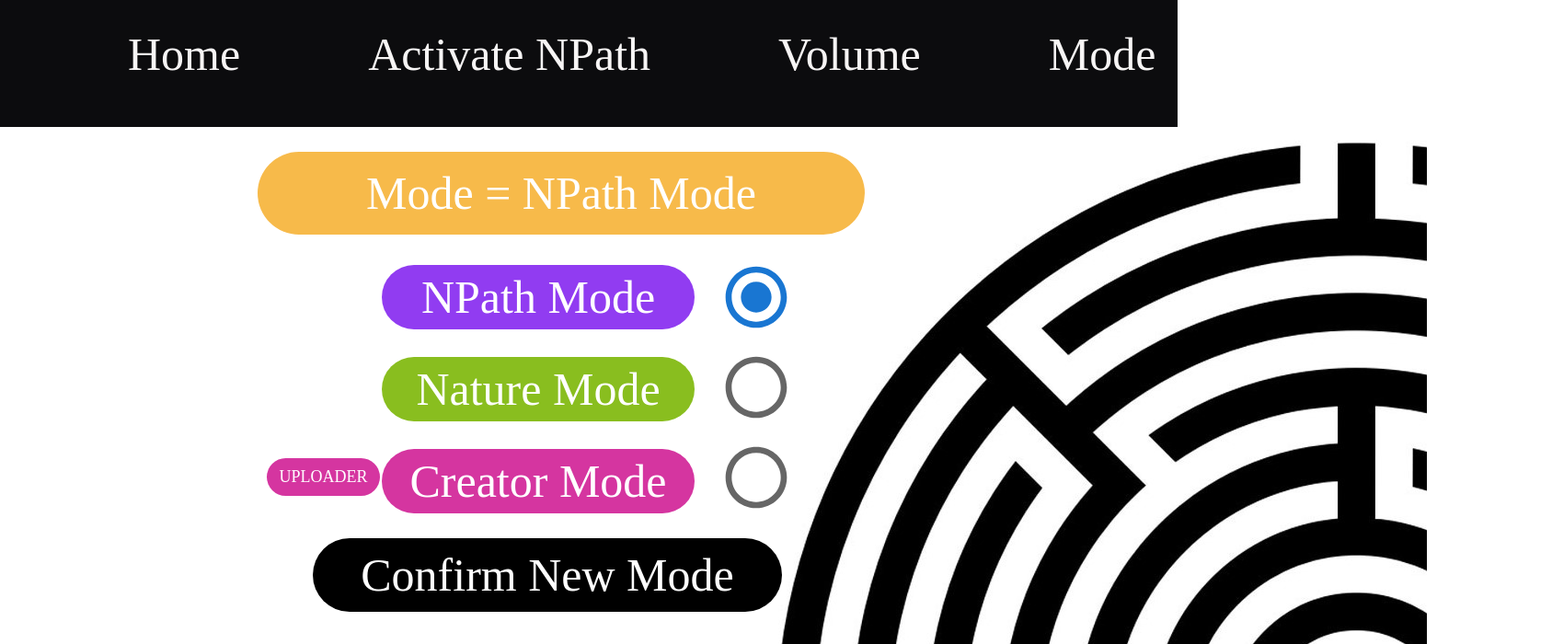
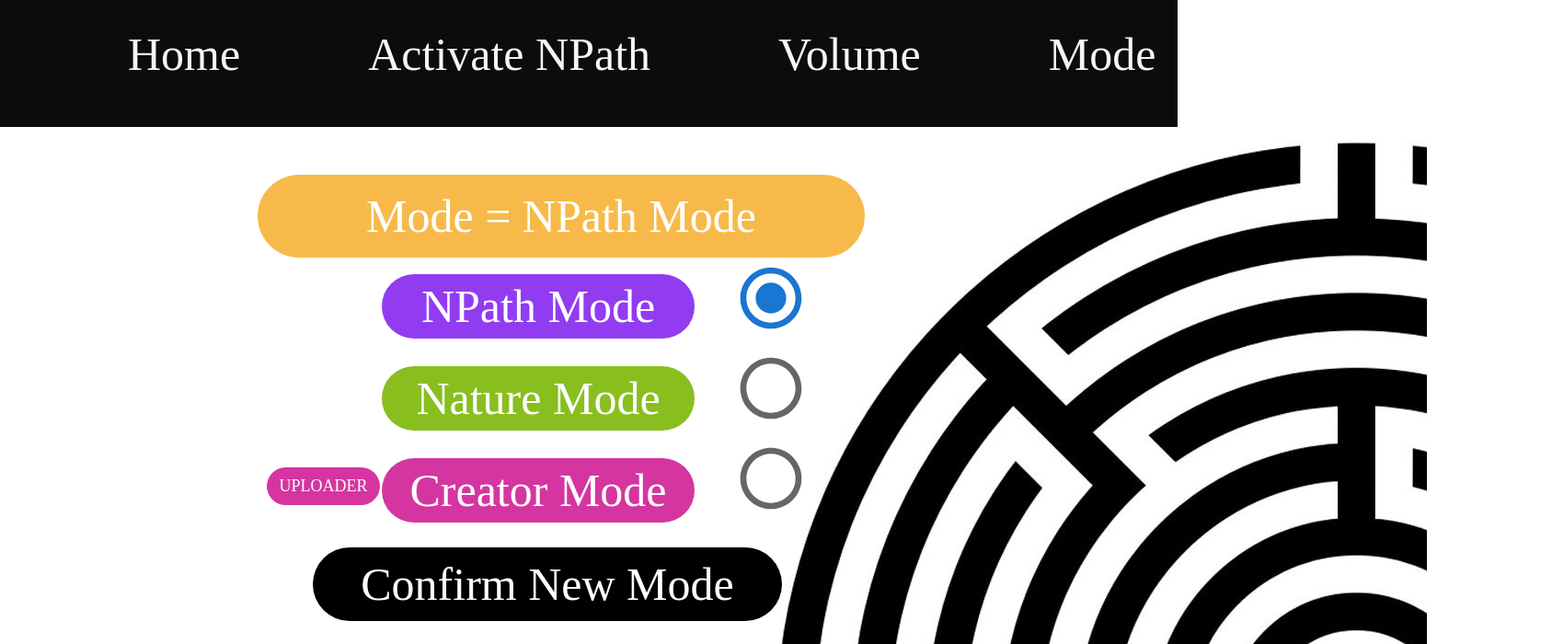
Before and after one commit to catburroughs/NPath, a React (Create React App) app in the folder Front_End/: page /mode in a window 1280 px wide. Shown: the top 700 px of the page at 92% size, 1687 px wide, since content can reach past the window. Built offline with nearby package versions, Linux system fonts and the light colour scheme; no server answers.

Commit message:
alerts put in for mode and volume

```diff
--- a/Front_End/src/Global.css
+++ b/Front_End/src/Global.css
@@ -39,7 +39,12 @@ a:active {
   padding: 20px;
 }
 
-
+.RadioContainer{
+  position:absolute;
+  padding: auto;
+  top: 275px;
+  left: 800px;
+}
 
 .Headline{
   position: absolute;
@@ -67,7 +72,7 @@ a:active {
 
 .ModeInput{
   left: 280px;
-  top: 165px;
+  top: 190px;
   height: 60px;
   position: absolute;
   overflow: visible;
--- a/Front_End/src/components/BackgroundImage/BackgroundImage.css
+++ b/Front_End/src/components/BackgroundImage/BackgroundImage.css
@@ -3,9 +3,13 @@
     top: -240px;
     left: -130px;
     z-index: -1;
+    -webkit-background-size: cover;
+    -moz-background-size: cover;
+    -o-background-size: cover;
     background-size: cover;
     overflow: hidden;
     display:flex;
     background-repeat: no-repeat;
 
+    /* todo:ask al for advice on background image*/
   }
--- a/Front_End/src/components/Buttons/SetModeButtons/SetModeButtons.css
+++ b/Front_End/src/components/Buttons/SetModeButtons/SetModeButtons.css
@@ -11,7 +11,7 @@
 
 .NPath_Mode {
     left: 415px;
-    top: 288px;
+    top: 298px;
     position: absolute;
     overflow: visible;
     width: 320px;
@@ -30,7 +30,7 @@
     display: block;
     position: absolute;
     z-index: 2;
-    top: 310px;
+    top: 320px;
     left: 70px;
     font-size: 18px;
     color: rgba(145,60,241,1);
@@ -38,7 +38,7 @@
 
 .Nature_Mode {
     left: 415px;
-    top: 388px;
+    top: 398px;
     position: absolute;
     overflow: visible;
     width: 320px;
@@ -57,7 +57,7 @@
     display: block;
     position: absolute;
     z-index: 2;
-    top: 410px;
+    top: 420px;
     left: 10px;
     font-size: 18px;
     color:rgba(137,190,31,1);
@@ -65,7 +65,7 @@
 
 .Creator_Mode {
     left: 415px;
-    top: 488px;
+    top: 498px;
     position: absolute;
     overflow: visible;
     z-index: 2;
@@ -85,7 +85,7 @@
     display: block;
     position: absolute;
     z-index: 2;
-    top: 505px;
+    top: 515px;
     left: 15px;
     font-size: 18px;
     color: rgba(213,53,160,1);
@@ -93,7 +93,7 @@
 
 .Upload_Button {
     left: 290px;
-    top: 498px;
+    top: 508px;
     position: absolute;
     overflow: visible;
     width: 103px;
@@ -112,7 +112,7 @@
 
 .ConfirmModeButton {
     left: 340px;
-    top: 585px;
+    top: 595px;
     position: absolute;
     overflow: visible;
     width: 480px;
@@ -136,7 +136,7 @@
     display: block;
     position: absolute;
     z-index: 2;
-    top: 620px;
+    top: 630px;
     left: 35px;
     font-size: 18px;
     color: Black;
--- a/Front_End/src/components/Buttons/SetModeButtons/SetModeRadio.css
+++ /dev/null
@@ -1,6 +0,0 @@
-#RadioContainer{
-    display: flex;
-    padding: auto;
-    top: 500px;
-    left: -300px;
-}
--- a/Front_End/src/components/Buttons/SetModeButtons/SetModeRadio.jsx
+++ b/Front_End/src/components/Buttons/SetModeButtons/SetModeRadio.jsx
@@ -3,7 +3,7 @@ import RadioGroup from '@mui/material/RadioGroup';
 import FormControlLabel from '@mui/material/FormControlLabel';
 import FormControl from '@mui/material/FormControl';
 import FormLabel from '@mui/material/FormLabel';
-import "./SetModeRadio.css"
+
 
 
 export default function ControlledRadioButtonsGroup({ currentmode, setCurrentMode}) {
@@ -11,20 +11,13 @@ export default function ControlledRadioButtonsGroup({ currentmode, setCurrentMod
 
   return (
 
-    <FormControl>
+    <FormControl >
       <FormLabel id="controlled-radio-buttons-group"></FormLabel>
       <RadioGroup
         aria-labelledby="demo-controlled-radio-buttons-group"
         value = {currentmode}
         onChange={(event, value) => {setCurrentMode(parseInt(value))}}
         sx={{
-
-            pt: 17,
-            pl: 75,
-            pr: 20,
-            mb: 2,
-            ml: 23,
-            mr: 80,
             '& .MuiSvgIcon-root': {
                 fontSize: 80}
           }}
--- a/Front_End/src/pages/SetModePage.jsx
+++ b/Front_End/src/pages/SetModePage.jsx
@@ -1,5 +1,5 @@
 import "../Global.css";
-
+import Alert from '@mui/material/Alert';
 import BackgroundImage from "../components/BackgroundImage/BackgroundImage";
 import SetModeButtons from "../components/Buttons/SetModeButtons/SetModeButtons";
 import SendMode from "../components/Functions/SendMode";
@@ -17,6 +17,8 @@ import ConfirmModeButton from  "../components/Buttons/SetModeButtons/ConfirmMode
 function SetModePage() {
   let location = useLocation();
   const [currentmode, setCurrentMode] = useState(1)
+  const [alert, setAlert] = useState(false);
+
 
   useEffect(() => {
     // do stuff
@@ -35,12 +37,15 @@ function SetModePage() {
 function handleClick(e) {
   {e.preventDefault();
     SendMode(currentmode)
+    setAlert(true);
   }
 }
 
   return (
     <>
     <BackgroundImage />
+    {alert ? <Alert  role="alert" severity = "success">New Mode Set</Alert>: <></>}
+
     <div className = "ModeInput">
     <div className = "Text_Style">
     <GetMode
@@ -48,8 +53,9 @@ function handleClick(e) {
     />
     </div>
     </div>
-
+    <div className="RadioContainer">
     <SetModeRadio currentmode = {currentmode} setCurrentMode={setCurrentMode}/>
+    </div>
     <SetModeButtons />
     <ConfirmModeButton onClick = {handleClick}/>
     </>
```
